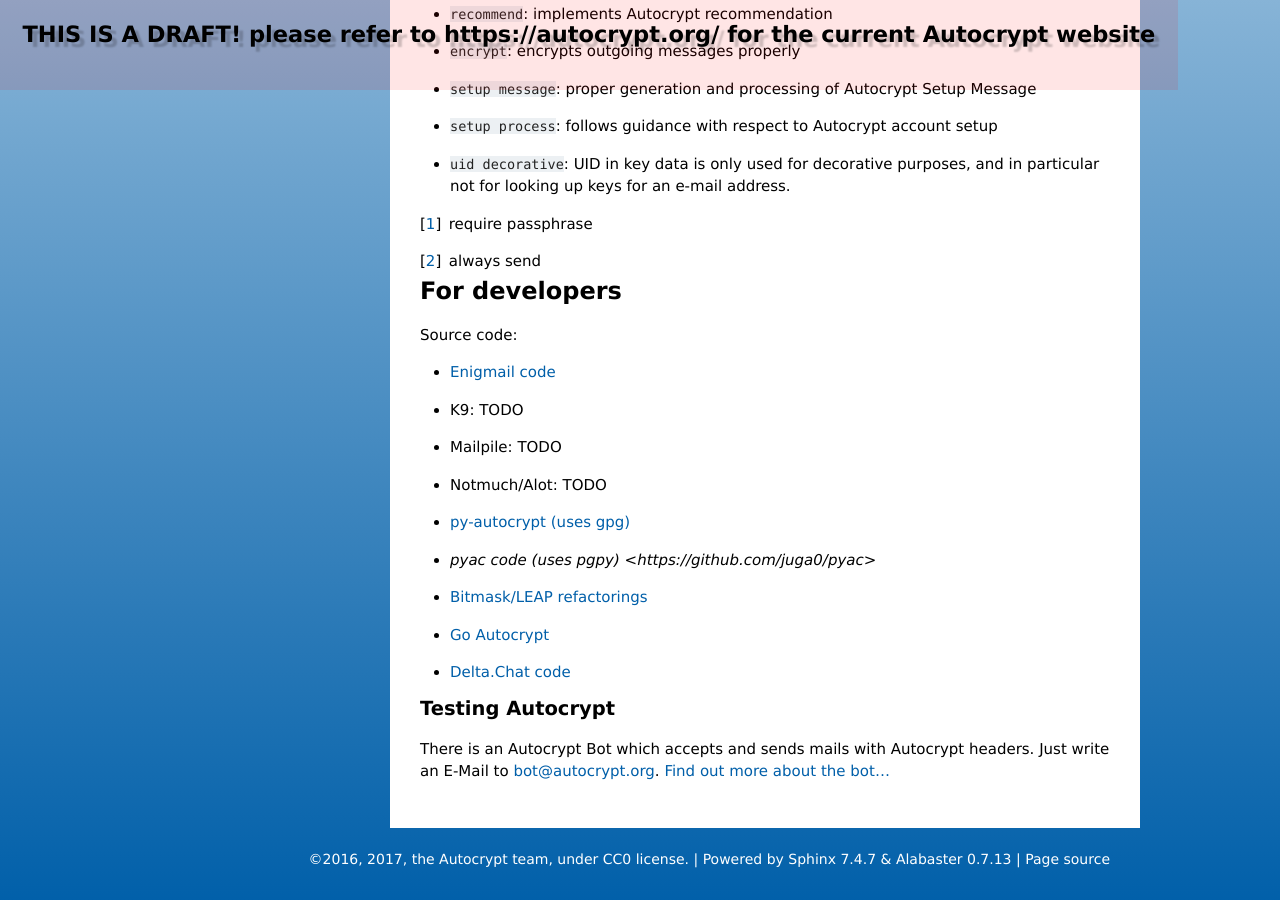
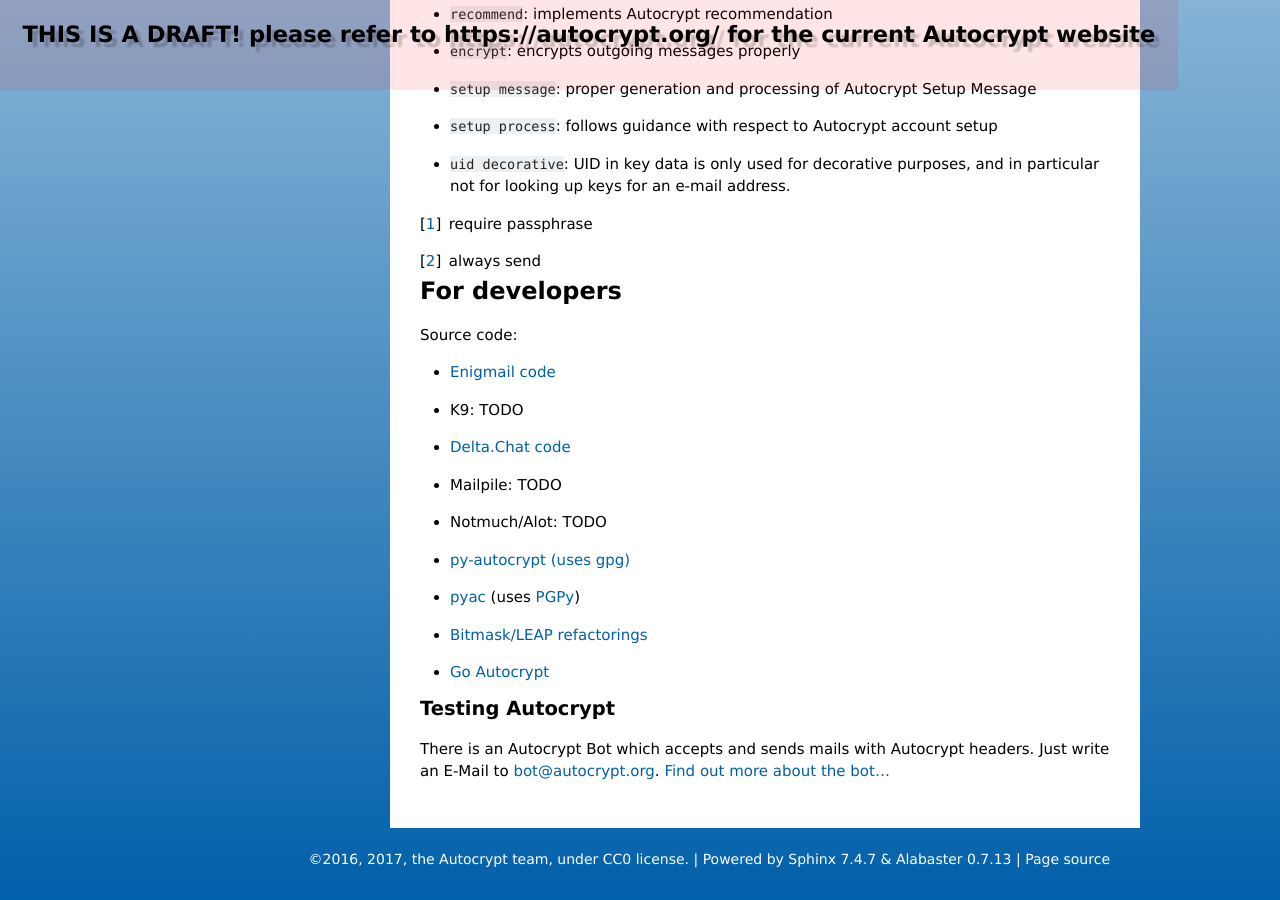
Before and after one commit to autocrypt/autocrypt, a Sphinx documentation site: the page built from doc/dev-status.rst, in a window 1280 px wide and 900 px high, scrolled down 1091 px. Built offline with Sphinx 7.4.7, drawn with Linux system fonts in a browser that asks for light colours.

Commit message:
fix link and add link to pyac as suggested by @juga0

```diff
--- a/doc/dev-status.rst
+++ b/doc/dev-status.rst
@@ -79,19 +79,21 @@
 
 - K9: TODO
 
+- `Delta.Chat code <https://github.com/deltachat/>`_
+
 - Mailpile: TODO
 
 - Notmuch/Alot: TODO
 
 - `py-autocrypt (uses gpg) <https://github.com/hpk42/py-autocrypt>`_
 
-- `pyac code (uses pgpy) <https://github.com/juga0/pyac>`
+- `pyac <https://github.com/juga0/pyac>`_ (uses `PGPy
+  <https://pgpy.readthedocs.io>`_)
 
 - `Bitmask/LEAP refactorings <https://0xacab.org/leap/bitmask-dev/merge_requests/55/diffs>`_
 
 - `Go Autocrypt <https://github.com/autocrypt/go-autocrypt>`_
 
-- `Delta.Chat code <https://github.com/deltachat/>`_
 
 Testing Autocrypt
 +++++++++++++++++
```
